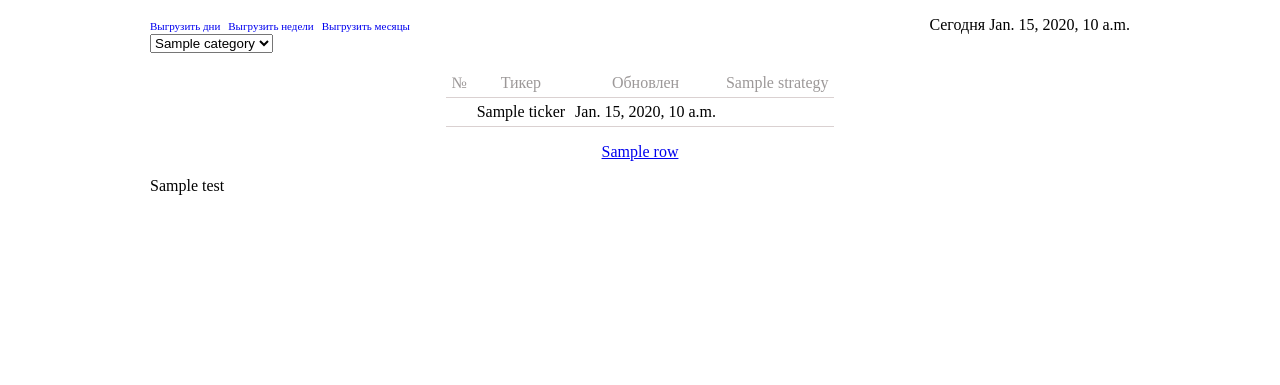
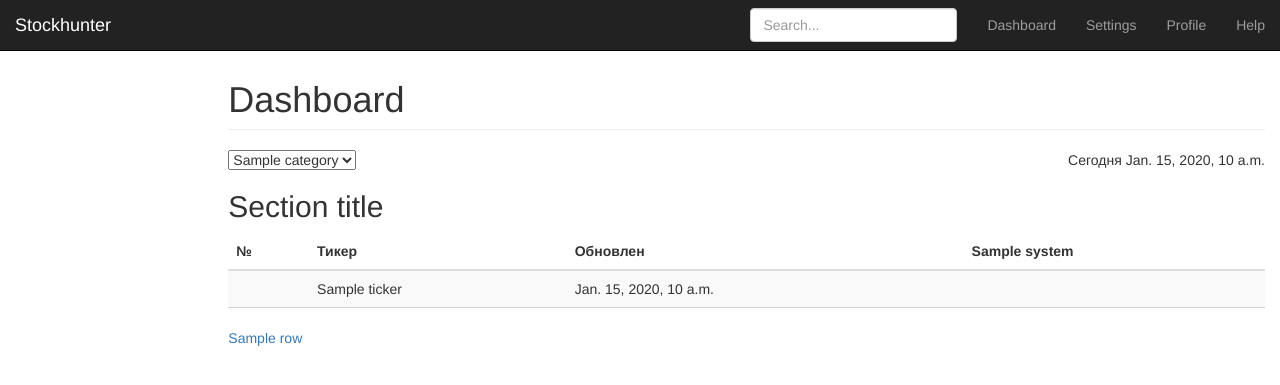
Before and after one commit to logvi/stock, a Django app: template templates/index.html in a window 1280 px wide. Shown: the top 385 px of the page. Run offline with Django 3.2, Linux system fonts and the light colour scheme; tables that the repository leaves empty hold one stand-in row (values such as "Sample post"); the template is opened without the code that fills it: values that come from a table or form of the project are taken from there, most other values are stand-ins (such as "Sample title", 1, 10 or a date in 2020); parts of the project's set-up code (start-up, migrations or seed data) failed here and were passed over; some libraries are stand-ins or nearby versions.

Commit message:
Work in work :)

```diff
--- a/apps/AppStock/MyStrategy.py
+++ b/apps/AppStock/MyStrategy.py
@@ -8,7 +8,7 @@
         self.diverMACD = 'diverMACD'
         self.PriceAtEma = 'PriceAtEma'
 
-    #Добавляем описание стратегий в модель где хранятся стратегии
+    #Добавляем описание стратегий в модель где хранятся системы
     def init(self, objModel):
         objModel.objects.get_or_create(name="Дивергенция MACD", identifer=self.diverMACD, description="Дивергенция по MACD(12,26,9)")
         objModel.objects.get_or_create(name="Относительно EMA", identifer=self.PriceAtEma, description="Цена относительно EMA(150,200,360)")
--- a/apps/AppStock/admin.py
+++ b/apps/AppStock/admin.py
@@ -1,6 +1,9 @@
 __author__ = 'vitalijlogvinenko'
 from django.contrib import admin
-from apps.AppStock.models import Quotes, Category
+from apps.AppStock.models import Quotes, Category, Strategy, Ticker,  System
 
 admin.site.register(Category)
 admin.site.register(Quotes)
+admin.site.register(Strategy)
+admin.site.register(Ticker)
+admin.site.register(System)
--- a/apps/AppStock/models.py
+++ b/apps/AppStock/models.py
@@ -1,30 +1,36 @@
 __author__ = 'vitalijlogvinenko'
 from django.db import models
+
+#system list
+class System(models.Model):
+    name = models.CharField(max_length=200)
+    description = models.TextField()
+    identifer = models.CharField(max_length=100, unique=True, db_index=True)
+    class Meta:
+        db_table = "Systems"
+    def __unicode__(self):
+        return self.name
 
 #strategy list
 class Strategy(models.Model):
     name = models.CharField(max_length=200)
     description = models.TextField()
     identifer = models.CharField(max_length=100, unique=True, db_index=True)
+    system = models.ManyToManyField(System)
     class Meta:
         db_table = "Strategies"
-
-#system list
-class System(models.Model):
-    name = models.CharField(max_length=200)
-    description = models.TextField()
-    identifer = models.CharField(max_length=100, unique=True, db_index=True)
-    strategy = models.ManyToManyField(Strategy)
-    class Meta:
-        db_table = "Systems"
+    def __unicode__(self):
+        return self.name
 
 #category list
 class Category(models.Model):
     name = models.CharField(max_length=200, unique=True)
     TableName = models.CharField(max_length=200)
-    Strategy = models.ManyToManyField(Strategy)
+    #Strategy = models.ManyToManyField(Strategy)
     class Meta:
         db_table = "Categories"
+    def __unicode__(self):
+        return self.name
 
 #name of ticker list
 class Ticker(models.Model):
@@ -38,8 +44,8 @@
     class Meta:
         db_table = "Tickers"
 
-    #def __unicode__(self):
-    #    return self.name
+    def __unicode__(self):
+        return self.name
 
 #quotes of tickers
 class Quotes(models.Model):
@@ -59,6 +65,3 @@
     class Meta:
         db_table = "Quotes"
         unique_together = ("ticker", "per", "date", "time")
-
-    # def __unicode__(self):
-    #     return self.ticker
--- a/static/css/style.css
+++ b/static/css/style.css
@@ -1,6 +1,5 @@
 body{
     font-family: 'PT Serif', serif, Arial,sans-serif;
-    width: 980px;
     margin: 0 auto;
 }
 
@@ -41,3 +40,12 @@
 tr.row_ticker_select{
     background-color: #D6F3CE;
 }
+
+.user-menu{
+   background-color: #999999;
+}
+
+.main-content{
+    width: 980px;
+    margin: 0 auto;
+}
--- a/templates/index.html
+++ b/templates/index.html
@@ -1,22 +1,71 @@
-
 <!DOCTYPE html>{% load static %}
-<html>
+<html lang="en">
   <head>
     <meta charset="utf-8">
-    <title></title>
+    <meta http-equiv="X-UA-Compatible" content="IE=edge">
+    <meta name="viewport" content="width=device-width, initial-scale=1">
+    <meta name="description" content="">
+    <meta name="author" content="">
+    <!--<link rel="shortcut icon" href="../../assets/ico/favicon.ico">-->
+
+    <title>Dashboard Template for Bootstrap</title>
     {% block style %}
         <link href="{% static "css/style.css" %}" rel="stylesheet" type="text/css" />
-        {% block extra_style %}{% endblock %}
+        <link href="{% static "css/bootstrap.min.css" %}" rel="stylesheet" type="text/css" />
+        <link href="{% static "css/dashboard.css" %}" rel="stylesheet" type="text/css" />
     {% endblock %}
 
+    <!-- Just for debugging purposes. Don't actually copy this line! -->
+    <!--[if lt IE 9]><script src="../../assets/js/ie8-responsive-file-warning.js"></script><![endif]-->
+
+    <!-- HTML5 shim and Respond.js IE8 support of HTML5 elements and media queries -->
+    <!--[if lt IE 9]>
+      <script src="https://oss.maxcdn.com/libs/html5shiv/3.7.0/html5shiv.js"></script>
+      <script src="https://oss.maxcdn.com/libs/respond.js/1.4.2/respond.min.js"></script>
+    <![endif]-->
   </head>
+
   <body>
+
+    <div class="navbar navbar-inverse navbar-fixed-top" role="navigation">
+      <div class="container-fluid">
+        <div class="navbar-header">
+          <button type="button" class="navbar-toggle" data-toggle="collapse" data-target=".navbar-collapse">
+            <span class="sr-only">Toggle navigation</span>
+            <span class="icon-bar"></span>
+            <span class="icon-bar"></span>
+            <span class="icon-bar"></span>
+          </button>
+          <a class="navbar-brand" href="#">Stockhunter</a>
+        </div>
+        <div class="navbar-collapse collapse">
+          <ul class="nav navbar-nav navbar-right">
+            <li><a href="#">Dashboard</a></li>
+            <li><a href="#">Settings</a></li>
+            <li><a href="#">Profile</a></li>
+            <li><a href="#">Help</a></li>
+          </ul>
+          <form class="navbar-form navbar-right">
+            <input type="text" class="form-control" placeholder="Search...">
+          </form>
+        </div>
+      </div>
+    </div>
+
+    <div class="container-fluid">
+      <div class="row">
+        <div class="col-sm-3 col-md-2 sidebar">
+          <ul class="nav nav-sidebar">
+            {% for row in strategies %}
+            <li> <a href="#">{{ row.name }}</a></li>
+            {% endfor %}
+          </ul>
+        </div>
+        <div class="col-sm-9 col-sm-offset-3 col-md-10 col-md-offset-2 main">
+          <h1 class="page-header">Dashboard</h1>
             <p>
                 <div id="today">Сегодня {{ now }}</div>
             </p>
-<a class='upload' href="{% url 'upload_per' per='D' cat_id=cat_id %}"> Выгрузить дни</a>&nbsp;
-<a class='upload' href="{% url 'upload_per' per='W' cat_id=cat_id %}"> Выгрузить недели</a>&nbsp;
-<a class='upload' href="{% url 'upload_per' per='M' cat_id=cat_id %}"> Выгрузить месяцы</a>
             <div class="select_cat">
                 <select class="select_cat">
                 {% for row in category %}
@@ -28,19 +77,22 @@
                 {% endfor %}
                 </select>
             </div>
-<p>
-<div class="TickersInfo" align="center">
-    <table>
-    <tr class="head">
-        <td>№</td>
-        <td>Тикер</td>
-        <td>Обновлен</td>
-        {% for row in strategies %}
-            <td>
+          <h2 class="sub-header">Section title</h2>
+          <div class="table-responsive">
+            <table class="table table-striped">
+              <thead>
+                <tr>
+                  <th>№</th>
+                  <th>Тикер</th>
+                  <th>Обновлен</th>
+                  {% for row in systems %}
+                    <th>
                     {{ row.name }}
-            </td>
+                    </th>
                   {% endfor %}
                 </tr>
+              </thead>
+              <tbody>
                 {% for row in tickers %}
                     {% if row.signals.select_row == True %}
                         <tr class="row_ticker_select">
@@ -50,7 +102,7 @@
                         <td class="counter"> {{ row.counter }}</td>
                         <td>{{ row.name }}</td>
                         <td>{{ row.last_update }}</td>
-            {% for st in strategies %}
+                        {% for st in systems %}
                             <td>
                             {% for key,value in row.signals.items %}
                                 {% if key == st.identifer %}
@@ -71,20 +123,26 @@
                         {% endfor %}
                     </tr>
                 {% endfor %}
+              </tbody>
             </table>
+          </div>
         <p>
         {% for row in paginator %}
             <a href="{% url 'index' page=row cat_id=cat_id %}">{{ row }}</a>
         {% endfor %}
         </p>
         </div>
-<p>
-{{ test }}
-</p>
+      </div>
+    </div>
+
+    <!-- Bootstrap core JavaScript
+    ================================================== -->
+    <!-- Placed at the end of the document so the pages load faster -->
     {% block bottom_script %}
-        <script src="http://yandex.st/jquery/1.10.2/jquery.min.js" type="text/javascript"></script>
-
+        <script src="http://yandex.st/jquery/1.11.0/jquery.min.js" type="text/javascript"></script>
         <script src="{% static "js/script.js" %}" type="text/javascript"></script>
+        <script src="{% static "js/libs/bootstrap.min.js" %}" type="text/javascript"></script>
     {% endblock %}
+    <!--<script src="../../assets/js/docs.min.js"></script>-->
   </body>
 </html>
```
Also changed, not shown: apps/AppStock/views.py (+8 -5 lines). Lines whose indentation alone changed are shown as unchanged.
